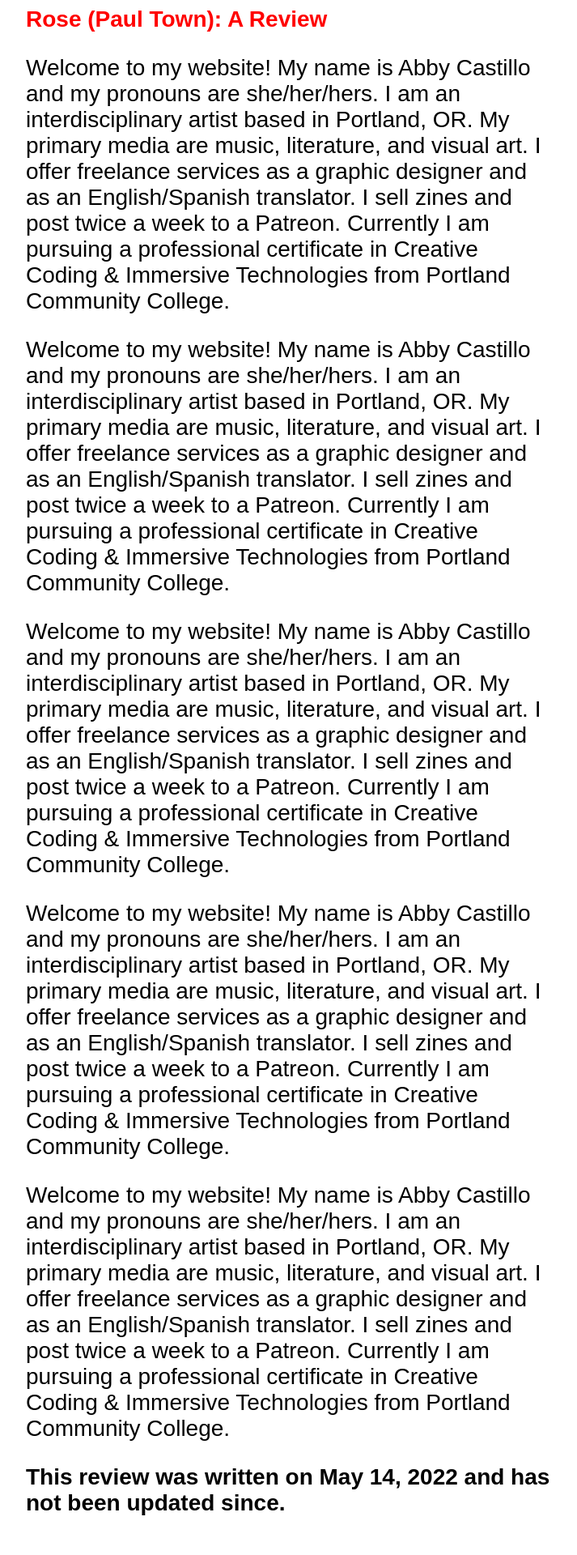
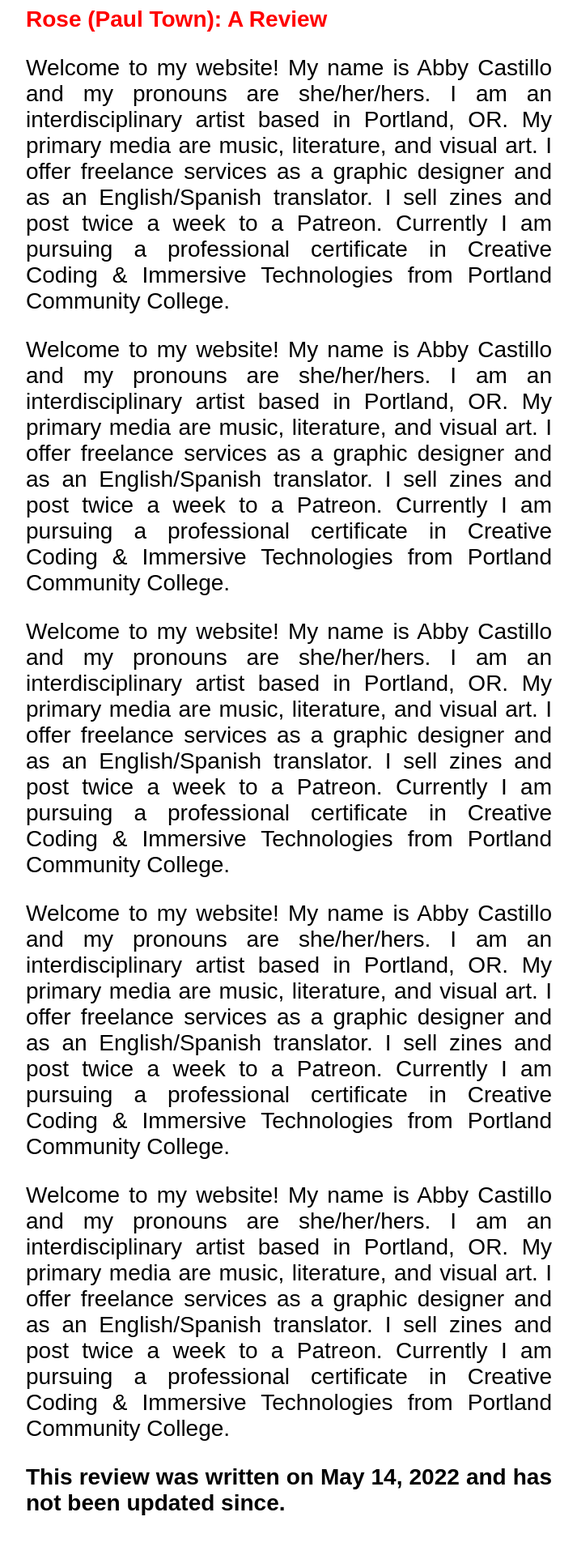
Before and after one commit to 0x000m/old, a Jekyll site: the page built from about.md, in a window 1280 px wide. Shown: the top 1920 px of the page at 81% size, without its empty margins (283-996 px from the left). Built offline with Jekyll 4.4.1, drawn with Linux system fonts in a browser that asks for light colours; our own code applies the rules of GitHub Pages for plain Markdown files.

Commit message:
Update post.html

```diff
--- a/_layouts/post.html
+++ b/_layouts/post.html
@@ -2,7 +2,7 @@
 layout: default
 ---
 
-<style>body{font-size:28px;}h1,h2,h3,h4,h5,h6{font-family:sans-serif;font-size:1em;}h1{color:red;}</style>
+<style>body{font-size:28px;}h1,h2,h3,h4,h5,h6{font-family:sans-serif;font-size:1em;}h1{color:red;}article{text-align:justify;}</style>
 
 <article>
 
```
